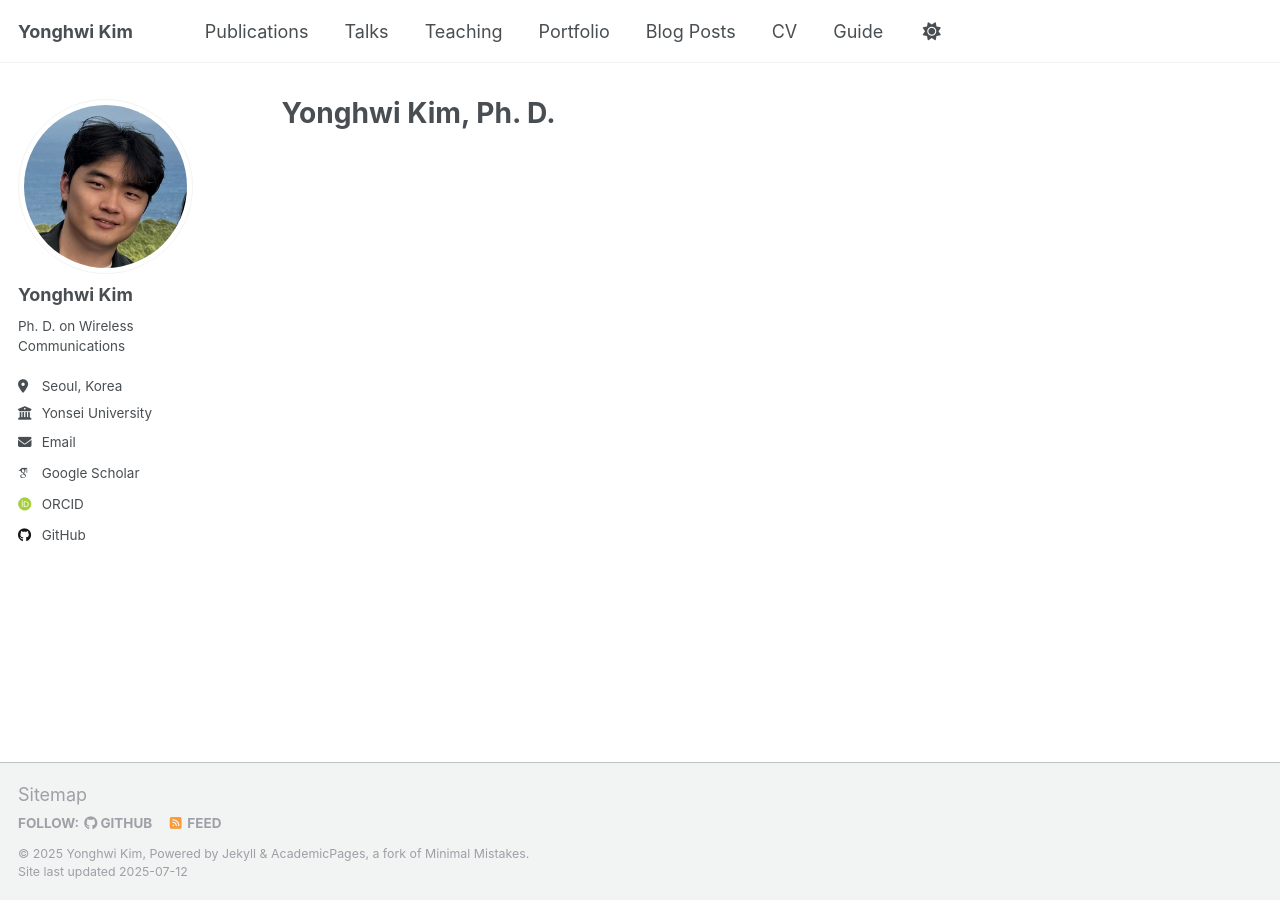
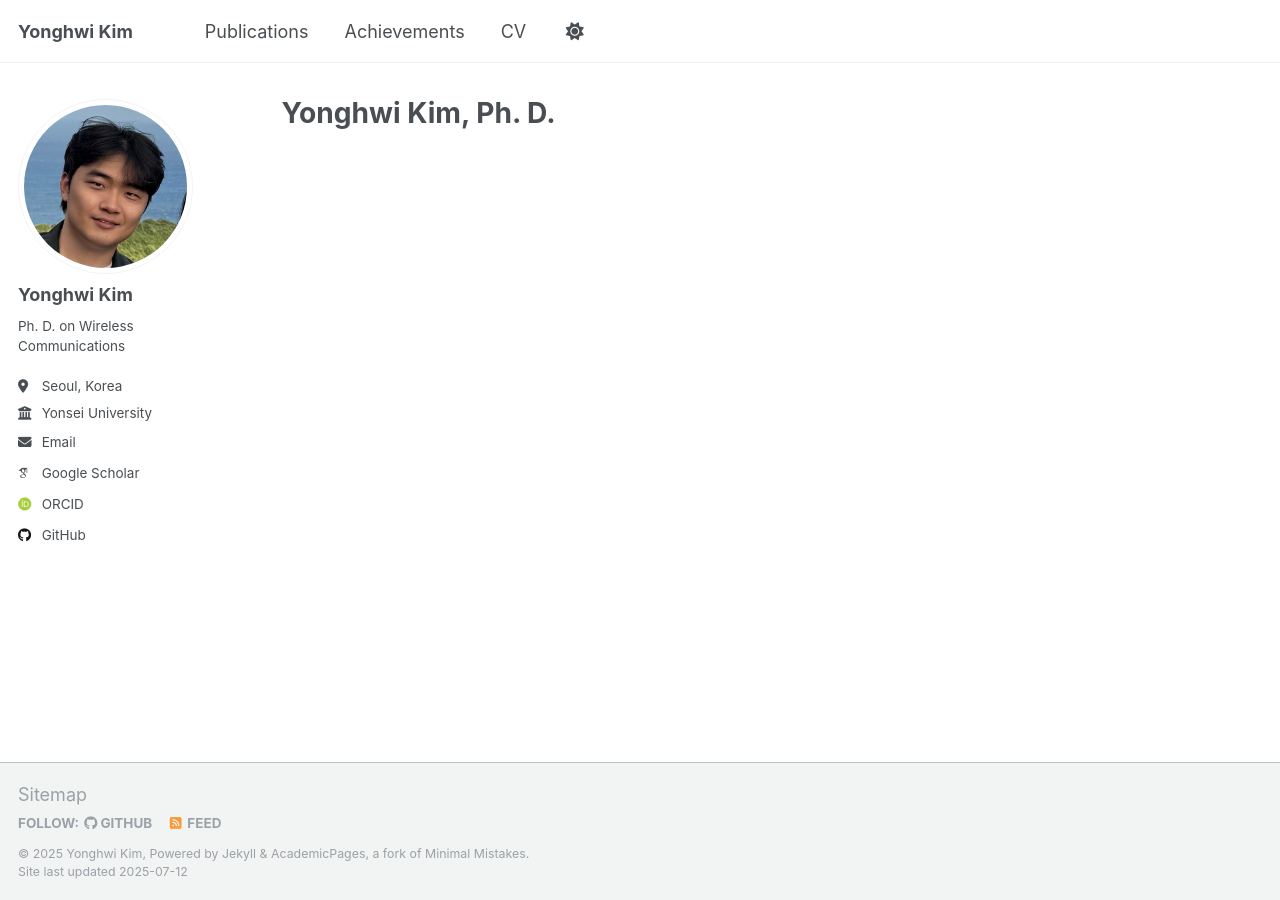
Before and after one commit to yonghwi-erickim/yonghwi-erickim.github.io, a Jekyll site: the page built from _pages/about.md, in a window 1280 px wide. Built offline with Jekyll 4.4.1, drawn with Linux system fonts in a browser that asks for light colours; some web fonts are replaced; a script that is not in the unit is left out; part of the change alters nothing that is shown.

Commit message:
Update navigation.yml

```diff
--- a/_data/navigation.yml
+++ b/_data/navigation.yml
@@ -11,17 +11,17 @@ main:
   - title: "Publications"
     url: /publications/
 
-  - title: "Talks"
-    url: /talks/
+  - title: "Achievements"
+    url: /awards/
 
-  - title: "Teaching"
-    url: /teaching/
+  #- title: "Teaching"
+  #  url: /teaching/
 
-  - title: "Portfolio"
-    url: /portfolio/
+  #- title: "Portfolio"
+  #  url: /portfolio/
 
-  - title: "Blog Posts"
-    url: /year-archive/
+  #- title: "Blog Posts"
+  #  url: /year-archive/
 
   - title: "CV"
     url: /cv/
@@ -29,5 +29,5 @@ main:
   # - title: "CV"
   #   url: /cv-json/
 
-  - title: "Guide"
-    url: /markdown/
+  #- title: "Guide"
+  #  url: /markdown/
```
